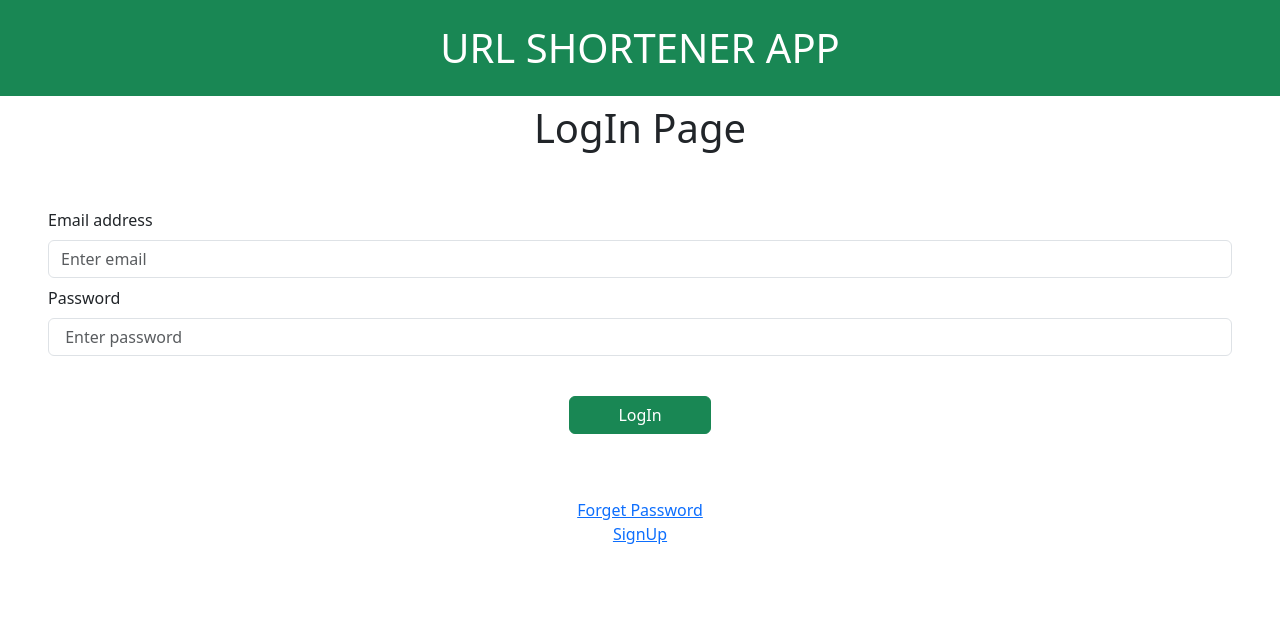
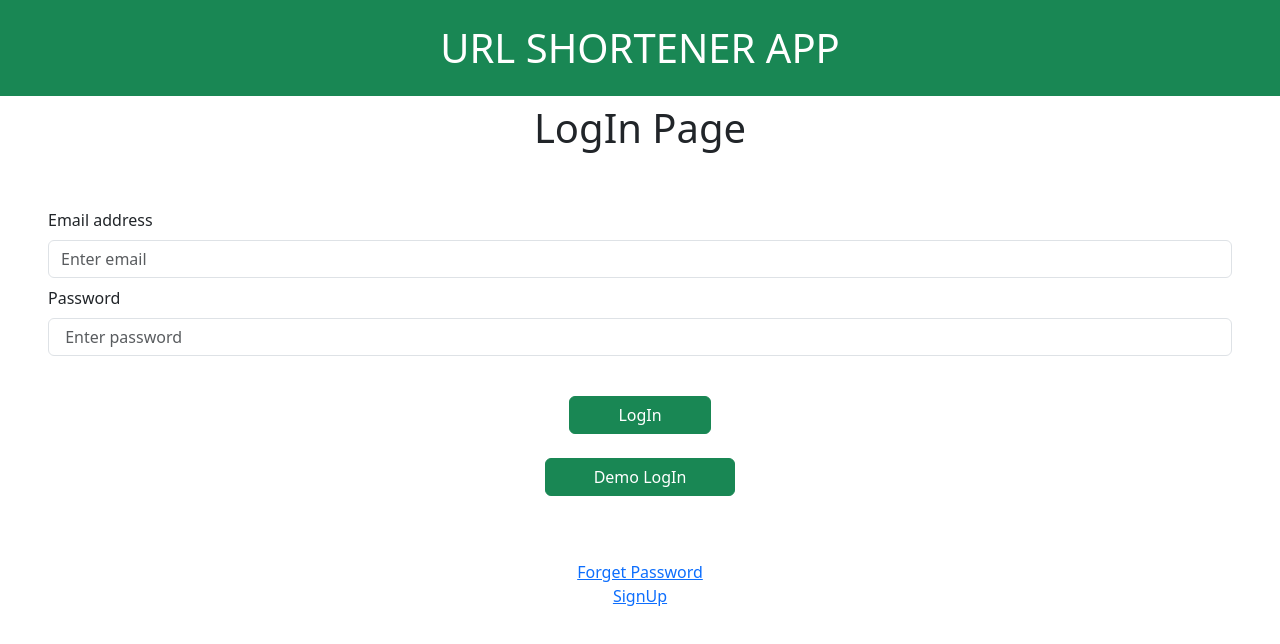
Before and after one commit to Abdulwasim-S/url-shortener, a React (Create React App) app: page / in a window 1280 px wide. Shown: the top 644 px of the page. Built offline with nearby package versions, Linux system fonts and the light colour scheme.

Commit message:
demoadded

```diff
--- a/src/Routers/LoginPage.js
+++ b/src/Routers/LoginPage.js
@@ -44,6 +44,10 @@ const LoginPage = () => {
         }
       },
     });
+  const demo = () => {
+    values.email = "demo@demo.in";
+    values.password = "Password@123";
+  };
 
   return (
     <div className="">
@@ -94,6 +98,11 @@ const LoginPage = () => {
           <button type="submit" className="btn btn-success px-5">
             LogIn
           </button>
+          <br />
+          <br />
+          <button type="submit" className="btn btn-success px-5" onClick={demo}>
+            Demo LogIn
+          </button>
         </div>
       </form>
       <div>
```
